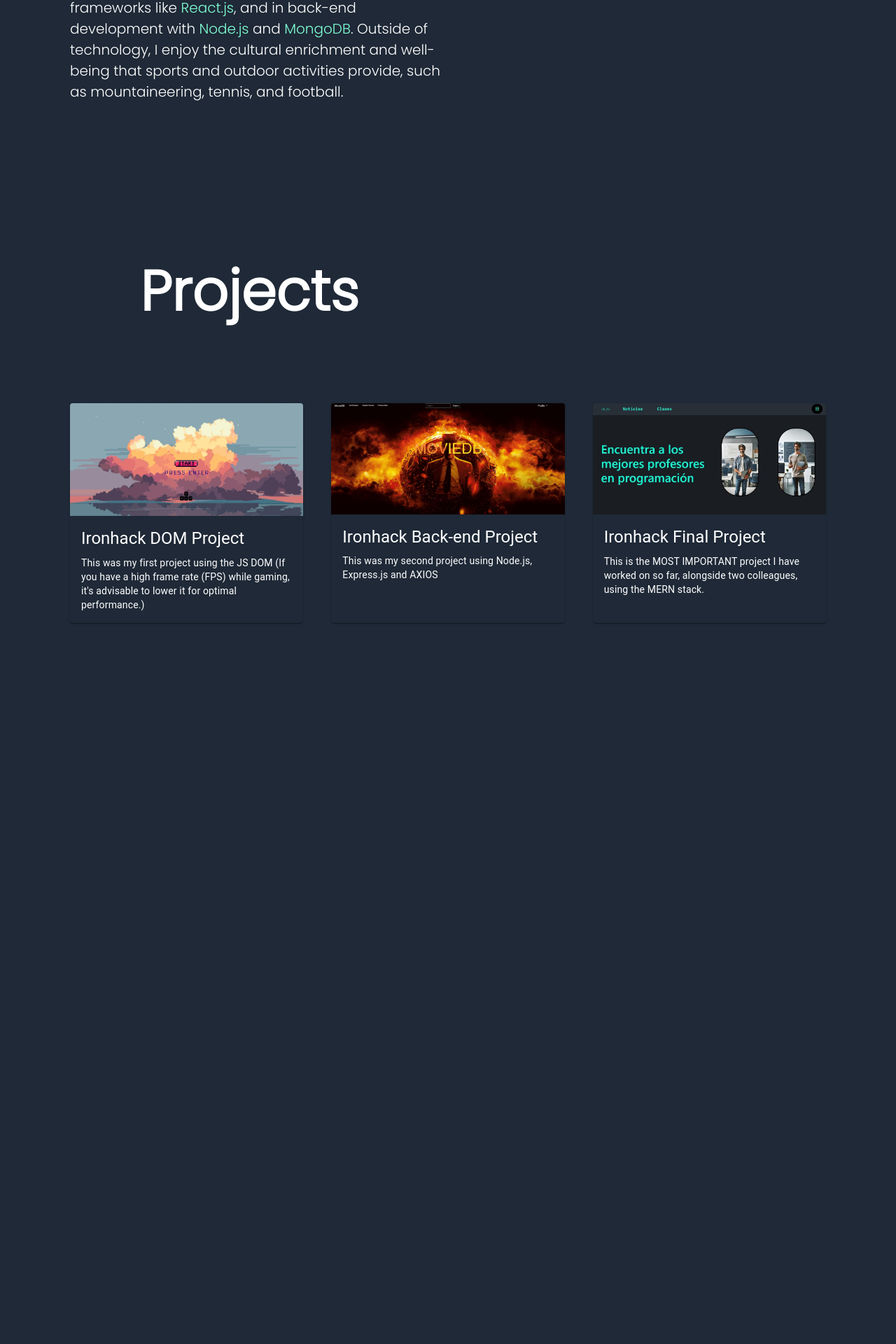
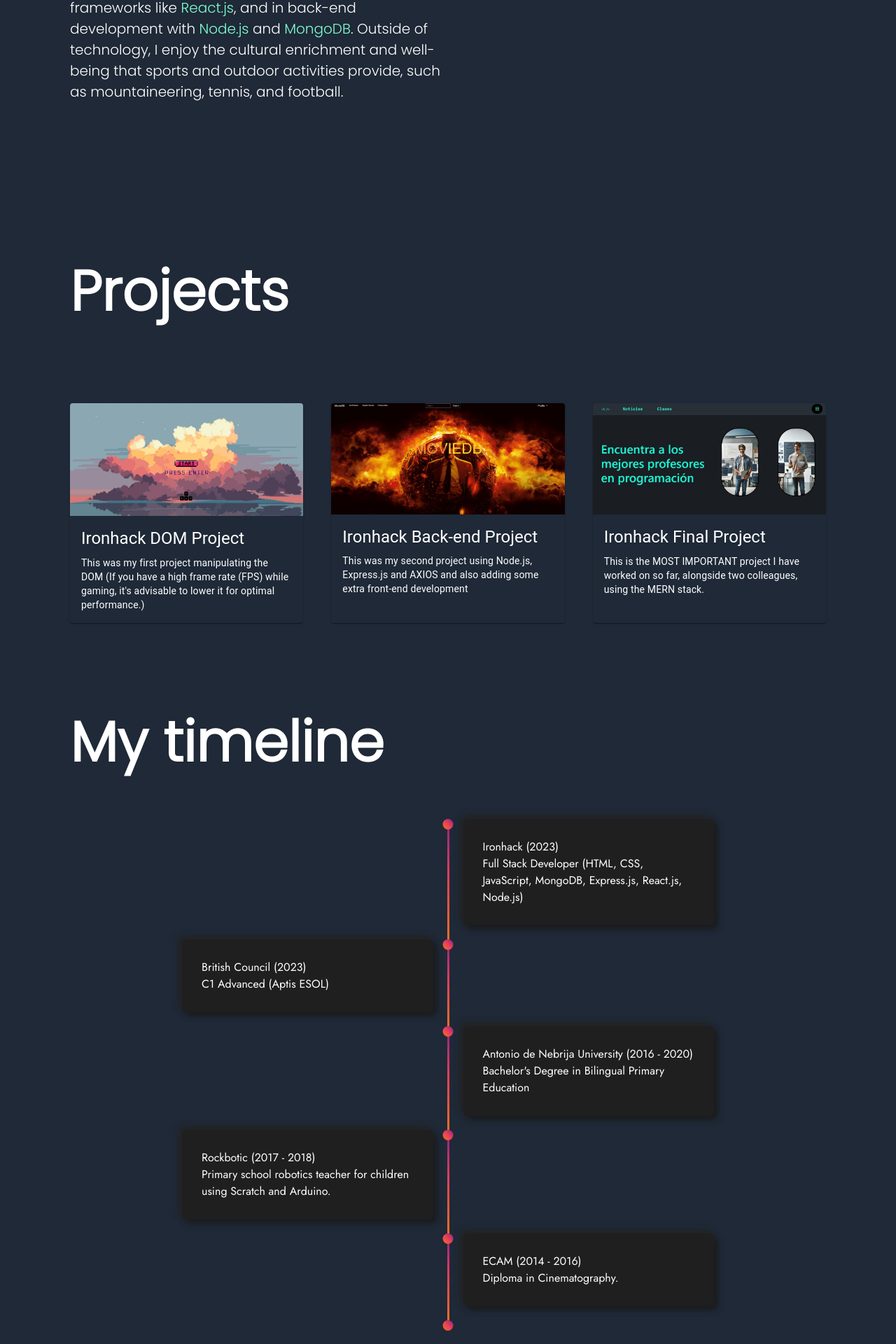
Before and after one commit to carlosrodmor/carlosrodmor.github.io, a React (Vite) app: page / in a window 1280 px wide. Shown: the part 588-2508 px from the top of the page at 70% size. Before the commit the page ends 1578 px from the top, so only its background shows below. Built offline with nearby package versions, Linux system fonts and the light colour scheme.

Commit message:
timeline, buttons navbar, transition Background

```diff
--- a/src/App.css
+++ b/src/App.css
@@ -3,5 +3,10 @@
 @import 'tailwindcss/utilities';
 
 body {
+  transition: background-color 0.3s;
   background-color: #1f2937;
 }
+
+html {
+  scroll-behavior: smooth;
+}
--- a/src/App.jsx
+++ b/src/App.jsx
@@ -3,7 +3,6 @@ import Navbar from './components/Navbar/Navbar'
 import AppRoutes from './routes/AppRoutes'
 import Footer from './components/Footer/Footer'
 import { BrowserRouter } from 'react-router-dom'
-
 function App() {
   return (
     <BrowserRouter>
--- a/src/components/HomePage/HomePage.css
+++ b/src/components/HomePage/HomePage.css
@@ -36,10 +36,21 @@
 }
 
 .projects {
-  padding: 100px;
+  padding-top: 100px;
+  padding-bottom: 100px;
 }
 
 .projectsTitle {
+  color: #fff;
+  font-family: 'Poppins', sans-serif;
+  font-size: 80px;
+  font-style: normal;
+  font-weight: 600;
+  line-height: normal;
+  padding-top: 110px;
+}
+
+.timelineTitle {
   color: #fff;
   font-family: 'Poppins', sans-serif;
   font-size: 80px;
--- a/src/components/HomePage/HomePage.jsx
+++ b/src/components/HomePage/HomePage.jsx
@@ -5,8 +5,34 @@ import CardProject from '../CardProject/CardProject'
 import firstProjectImg from '../../assets/firstproject.jpeg'
 import secondProjectImg from '../../assets/secondproject.jpeg'
 import finalProjectImg from '../../assets/finalproject.jpeg'
+import Timeline from '../Timeline/Timeline'
+import { useEffect } from 'react'
 
 export default function HomePage() {
+  useEffect(() => {
+    const handleScroll = () => {
+      const scrollPosition = window.scrollY
+      const windowHeight = window.innerHeight
+      const pageHeight = document.documentElement.scrollHeight
+      const scrollPercentage = scrollPosition / (pageHeight - windowHeight)
+
+      const startColor = { r: 31, g: 41, b: 55 }
+      const endColor = { r: 40, g: 60, b: 100 }
+
+      const currentColor = {
+        r: Math.round(startColor.r + (endColor.r - startColor.r) * scrollPercentage),
+        g: Math.round(startColor.g + (endColor.g - startColor.g) * scrollPercentage),
+        b: Math.round(startColor.b + (endColor.b - startColor.b) * scrollPercentage)
+      }
+
+      document.body.style.backgroundColor = `rgb(${currentColor.r}, ${currentColor.g}, ${currentColor.b})`
+    }
+
+    window.addEventListener('scroll', handleScroll)
+
+    return () => window.removeEventListener('scroll', handleScroll)
+  }, [])
+
   return (
     <div className='HomePage '>
       <div className='grid grid-cols-2 gap-2'>
@@ -37,21 +63,23 @@ export default function HomePage() {
           <img src={profilePhoto} alt='profilePhoto' className='profilePhoto' />
         </div>
       </div>
-      <div className='projects grid grid-cols-2 gap-2'>
+      <div className='projects grid grid-cols-2 gap-2 ' id='projects-section'>
         <h2 className='projectsTitle'>Projects</h2>
       </div>
       <div className='grid grid-cols-3 gap-10'>
         <CardProject
           title={'Ironhack DOM Project'}
           description={
-            "This was my first project using the JS DOM (If you have a high frame rate (FPS) while gaming, it's advisable to lower it for optimal performance.)"
+            "This was my first project manipulating the DOM (If you have a high frame rate (FPS) while gaming, it's advisable to lower it for optimal performance.)"
           }
           imageUrl={firstProjectImg}
           url={'https://carlosrodmor.github.io/octopus-game/'}
         />
         <CardProject
           title={'Ironhack Back-end Project'}
-          description={'This was my second project using Node.js, Express.js and AXIOS'}
+          description={
+            'This was my second project using Node.js, Express.js and AXIOS and also adding some extra front-end development'
+          }
           imageUrl={secondProjectImg}
           url={'https://movies-project2.fly.dev/'}
         />
@@ -64,6 +92,11 @@ export default function HomePage() {
           url={'https://code-connectt.netlify.app/'}
         />
       </div>
+
+      <div id='timeline-section'>
+        <h2 className='timelineTitle'>My timeline</h2>
+        <Timeline />
+      </div>
     </div>
   )
 }
--- a/src/components/Navbar/Navbar.jsx
+++ b/src/components/Navbar/Navbar.jsx
@@ -12,7 +12,12 @@ const navigation = [
   },
   {
     name: 'Projects',
-    href: '/proyectos',
+    href: '#projects-section',
+    current: false
+  },
+  {
+    name: 'Timeline',
+    href: '#timeline-section',
     current: false
   }
 ]
--- /dev/null
+++ b/src/components/Timeline/Timeline.css
@@ -0,0 +1,71 @@
+@import url('https://fonts.googleapis.com/css2?family=Jost:wght@200;300;400&display=swap');
+.design-section {
+  display: flex;
+  flex-direction: column;
+  align-items: center;
+  background-color: transparent;
+  min-height: 100vh;
+  padding: 50px 0;
+  font-family: Jost;
+}
+
+.design {
+  display: flex;
+  align-items: center;
+  justify-content: center;
+}
+
+.timeline {
+  width: 80%;
+  height: auto;
+  max-width: 800px;
+  margin: 0 auto;
+  display: flex;
+  flex-direction: column;
+}
+
+.timeline-content {
+  padding: 20px;
+  background: #1f1f1f;
+  -webkit-box-shadow: 5px 5px 10px #1a1a1a, -5px -5px 10px #242424;
+  box-shadow: 5px 5px 10px #1a1a1a, -5px -5px 10px #242424;
+  border-radius: 5px;
+  color: white;
+  padding: 1.75rem;
+  transition: 0.4s ease;
+  overflow-wrap: break-word !important;
+  margin: 1rem;
+  margin-bottom: 20px;
+  border-radius: 6px;
+}
+
+.timeline-component {
+  margin: 0px 20px 20px 20px;
+}
+
+@media screen and (min-width: 768px) {
+  .timeline {
+    display: grid;
+    grid-template-columns: 1fr 3px 1fr;
+  }
+  .timeline-middle {
+    position: relative;
+    background-image: linear-gradient(45deg, #f27121, #e94057, #8a2387);
+    width: 3px;
+    height: 100%;
+  }
+  .main-middle {
+    opacity: 0;
+  }
+  .timeline-circle {
+    position: absolute;
+    top: 0;
+    left: 50%;
+    width: 15px;
+    height: 15px;
+    border-radius: 50%;
+    background-image: linear-gradient(45deg, #f27121, #e94057, #8a2387);
+    -webkit-transform: translateX(-50%);
+    transform: translateX(-50%);
+  }
+}
--- /dev/null
+++ b/src/components/Timeline/Timeline.jsx
@@ -0,0 +1,67 @@
+import './Timeline.css'
+
+const Timeline = () => {
+  return (
+    <section className='design-section'>
+      <div className='timeline'>
+        <div className='timeline-empty'></div>
+
+        <div className='timeline-middle'>
+          <div className='timeline-circle'></div>
+        </div>
+
+        <div className='timeline-component timeline-content'>
+          <h3>Ironhack (2023)</h3>
+          <p>
+            Full Stack Developer (HTML, CSS, JavaScript, MongoDB, Express.js, React.js,
+            Node.js)
+          </p>
+        </div>
+
+        <div className='timeline-component timeline-content'>
+          <h3>British Council (2023)</h3>
+          <p>C1 Advanced (Aptis ESOL) </p>
+        </div>
+
+        <div className='timeline-middle'>
+          <div className='timeline-circle'></div>
+        </div>
+
+        <div className='timeline-empty'></div>
+        <div className='timeline-empty'></div>
+
+        <div className='timeline-middle'>
+          <div className='timeline-circle'></div>
+        </div>
+
+        <div className='timeline-component timeline-content'>
+          <h3>Antonio de Nebrija University (2016 - 2020)</h3>
+          <p>Bachelor's Degree in Bilingual Primary Education</p>
+        </div>
+        <div className='timeline-component timeline-content'>
+          <h3>Rockbotic (2017 - 2018)</h3>
+          <p>Primary school robotics teacher for children using Scratch and Arduino.</p>
+        </div>
+
+        <div className='timeline-middle'>
+          <div className='timeline-circle'></div>
+        </div>
+
+        <div className='timeline-empty'></div>
+        <div className='timeline-empty'></div>
+        <div className='timeline-middle'>
+          <div className='timeline-circle'></div>
+        </div>
+        <div className='timeline-component timeline-content'>
+          <h3>ECAM (2014 - 2016)</h3>
+          <p>Diploma in Cinematography.</p>
+        </div>
+      </div>
+      <div className='timeline-middle'>
+        <div className='timeline-circle'></div>
+      </div>
+    </section>
+  )
+}
+
+export default Timeline
```
